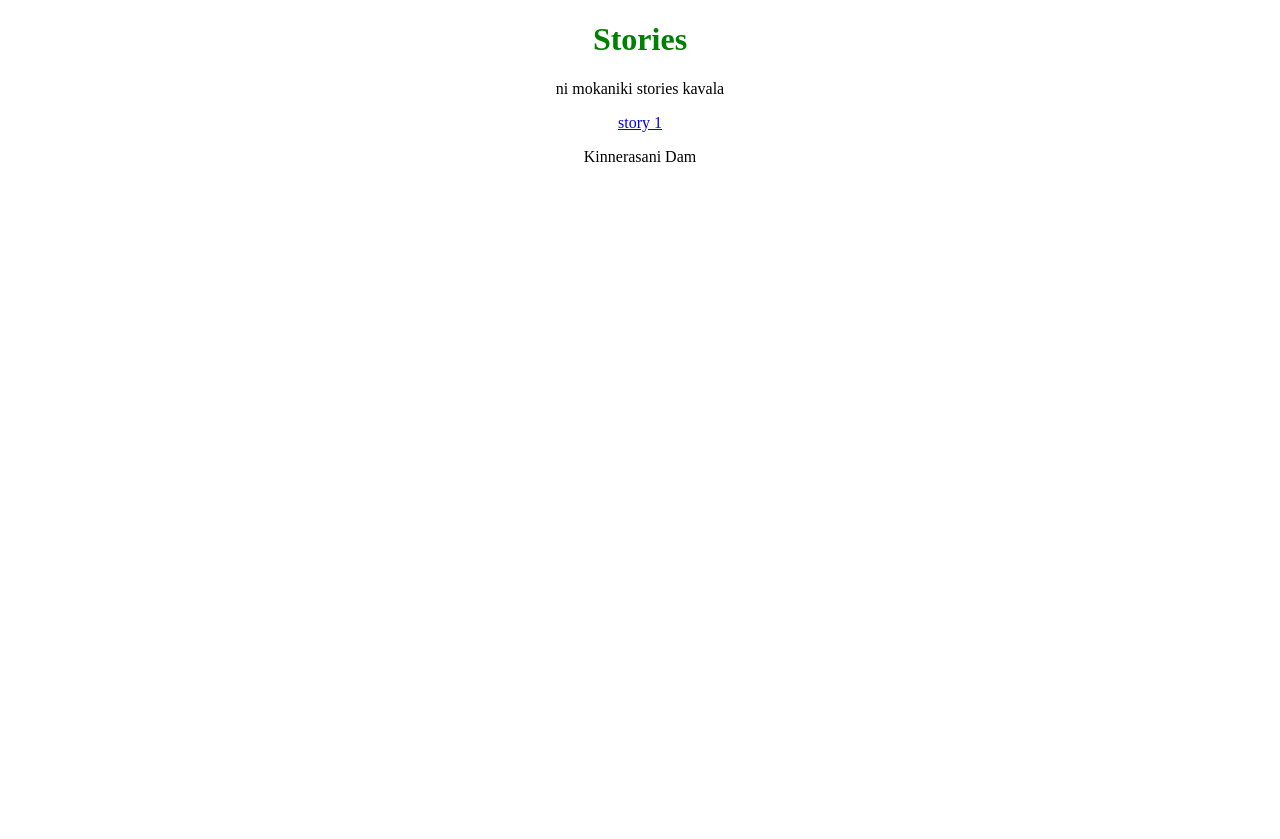
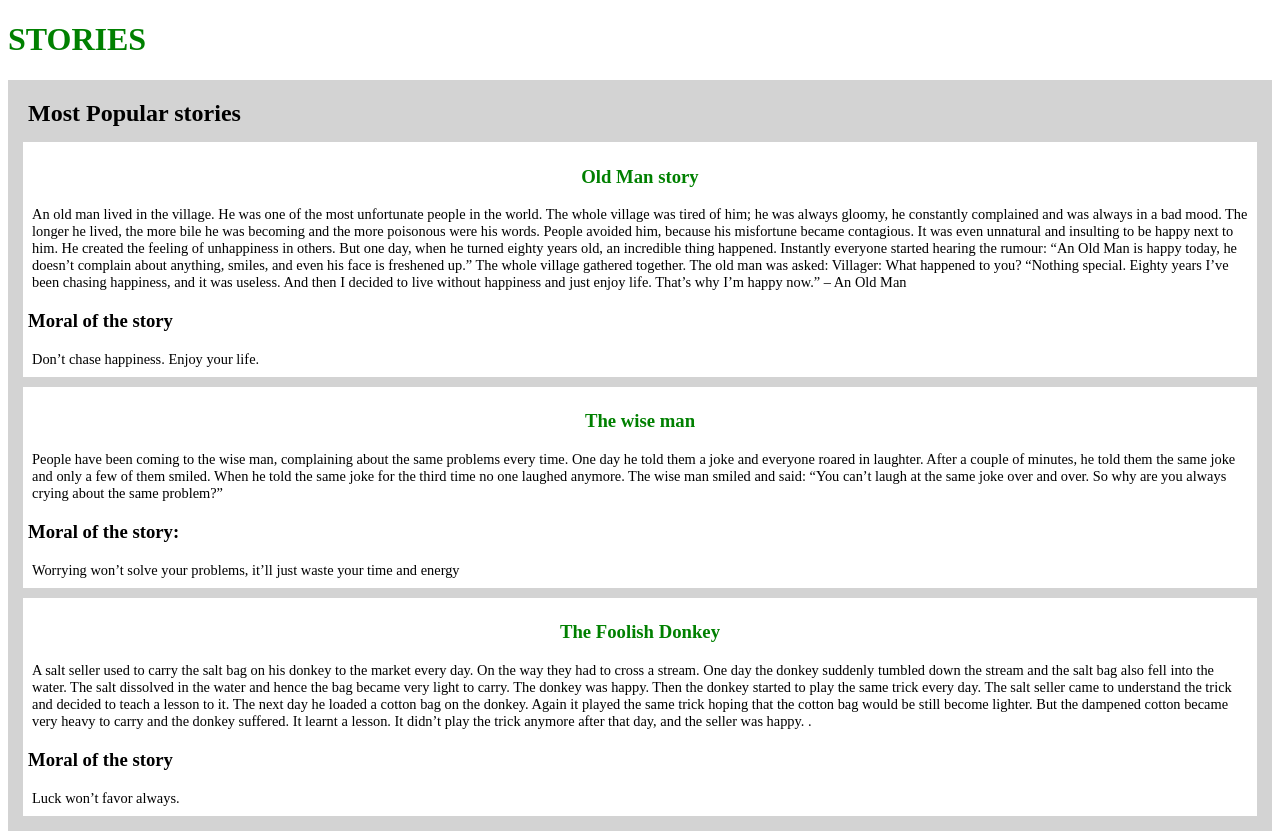
Before and after one commit to sweetyamaraboina/project, a plain HTML site: page stories.html in a window 1280 px wide. Before the commit the page ends 800 px from the top, so only its background shows below. Drawn offline with Linux system fonts and the light colour scheme.

Commit message:
Update stories.html

```diff
--- a/stories.html
+++ b/stories.html
@@ -1,22 +1,114 @@
 <!DOCTYPE html>
 <html>
- <head><meta charset="UTF-8">
-  <meta name="viewport" content="width=device-width, initial-scale=1.0">
-  <meta http-equiv="X-UA-Compatible" content="ie=edge">
- </head>
- <body align="center">
-   <h1 style="color:green" >Stories</h1>
-<p>ni mokaniki stories kavala </p>
-<div class="responsive">
-  <div class="gallery">
-    <a target="_blank" href="Dam.jpg">
-      <p>story 1</p>
-    </a>
-    <div class="desc">Kinnerasani Dam</div>
-  </div>
-</div>
+<head><meta charset="UTF-8"> <meta name="viewport" content="width=device-width, initial-scale=1.0"> <meta http-equiv="X-UA-Compatible" content="ie=edge">
+
+<style>
+.all-browsers {
+  margin: 0;
+  padding: 5px;
+  background-color: lightgray;
+}
+
+.all-browsers > h1, .browser {
+  margin: 10px;
+  padding: 5px;
+}
+
+.browser {
+  background: white;
+}
+
+.browser > h2, p {
+  margin: 4px;
+  font-size: 90%;
+}
+
+footer {
+  text-align: center;
+  padding: 3px;
+  background-color: DarkSalmon;
+  color: white;
+}
+</style>
+</head>
+<body >
+
+<h1 Style="color:green" >STORIES</h1>
+
+<article class="all-browsers">
+  <h1>Most Popular stories</h1>
+  <article class="browser">
+    <h3 align="center" Style="color:green">Old Man story</h3>
+    <p>An old man lived in the village. He was one of the most unfortunate people in the world. The whole village was tired of him; he was always gloomy, he constantly complained and was always in a bad mood.
+
+The longer he lived, the more bile he was becoming and the more poisonous were his words. People avoided him, because his misfortune became contagious. It was even unnatural and insulting to be happy next to him.
+
+He created the feeling of unhappiness in others.
+
+But one day, when he turned eighty years old, an incredible thing happened. Instantly everyone started hearing the rumour:
 
 
 
- </body>
+“An Old Man is happy today, he doesn’t complain about anything, smiles, and even his face is freshened up.”
+
+
+
+The whole village gathered together. The old man was asked:
+
+Villager: What happened to you?
+
+
+
+“Nothing special. Eighty years I’ve been chasing happiness, and it was useless. And then I decided to live without happiness and just enjoy life. That’s why I’m happy now.” – An Old Man
+
+
+
+
+</p>
+<h3>Moral of the story </h3>
+<p>
+Don’t chase happiness. Enjoy your life.
+</p>
+ </article>
+  <article class="browser">
+    <h3 align="center" Style="color:green">The wise man</h3>
+    <p>People have been coming to the wise man, complaining about the same problems every time. One day he told them a joke and everyone roared in laughter.
+
+After a couple of minutes, he told them the same joke and only a few of them smiled.
+
+When he told the same joke for the third time no one laughed anymore.
+
+The wise man smiled and said:
+
+
+
+“You can’t laugh at the same joke over and over. So why are you always crying about the same problem?”
+
+</p>
+<h3>Moral of the story: </h3>
+<p>Worrying won’t solve your problems, it’ll just waste your time and energy</p>
+     </article>
+     <article class="browser">
+    <h3 align="center" Style="color:green">The Foolish Donkey</h3>
+    <p>A salt seller used to carry the salt bag on his donkey to the market every day.
+
+On the way they had to cross a stream. One day the donkey suddenly tumbled down the stream and the salt bag also fell into the water. The salt dissolved in the water and hence the bag became very light to carry. The donkey was happy.
+
+Then the donkey started to play the same trick every day.
+
+The salt seller came to understand the trick and decided to teach a lesson to it. The next day he loaded a cotton bag on the donkey.
+
+Again it played the same trick hoping that the cotton bag would be still become lighter.
+
+
+But the dampened cotton became very heavy to carry and the donkey suffered. It learnt a lesson. It didn’t play the trick anymore after that day, and the seller was happy.
+
+.</p>
+<h3>Moral of the story </h3>
+<p>Luck won’t favor always.</p>
+  </article>
+</article>
+
+
+</body>
 </html>
```
